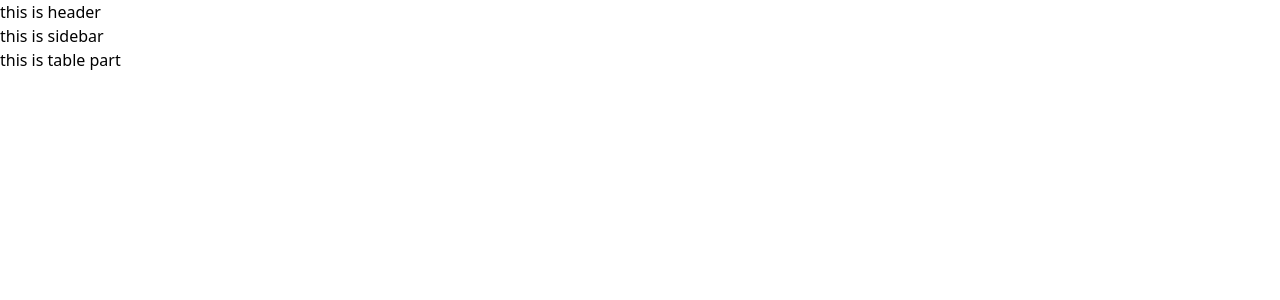
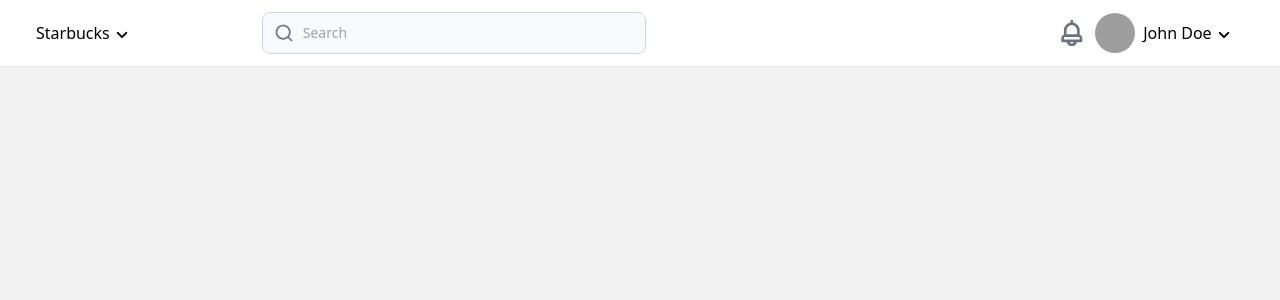
Before and after one commit to asifulhaque087/inventory-page, a React (Create React App) app: page / in a window 1280 px wide. Shown: the top 300 px of the page. Built offline with nearby package versions, Linux system fonts and the light colour scheme; grey boxes are pictures that could not be loaded.

Commit message:
add header

```diff
--- a/src/App.js
+++ b/src/App.js
@@ -5,7 +5,7 @@ import Inventory from "./pages/Inventory";
 
 function App() {
   return (
-    <div className="App">
+    <div className="">
       <Inventory />
     </div>
   );
--- a/src/index.css
+++ b/src/index.css
@@ -1,6 +1,10 @@
 @tailwind base;
 @tailwind components;
 @tailwind utilities;
+
+body {
+  background-color: #f2f2f3;
+}
 
 /* body {
   margin: 0;
--- a/src/pages/Inventory.jsx
+++ b/src/pages/Inventory.jsx
@@ -1,24 +1,68 @@
 import React from "react";
-import UilGithub from "@iconscout/react-unicons/icons/uil-github";
+import UilAngleDown from "@iconscout/react-unicons/icons/uil-angle-down";
+import UilSearch from "@iconscout/react-unicons/icons/uil-search";
+import UilBell from "@iconscout/react-unicons/icons/uil-bell";
 
 const Inventory = () => {
   return (
     <>
-    <header>
-        this is header
-    </header>
-    <main>
+      <header className="bg-white px-9 py-3 flex items-center border-b">
+        {/* left */}
+        <div>
+          <button className="flex items-center">
+            <span>Starbucks</span>
+            <span className="pt-1">
+              <UilAngleDown />
+            </span>
+          </button>
+        </div>
+        {/* center */}
+        <div className="ml-32 hidden sm:block basis-96">
+          <form className="flex items-center">
+            <label htmlFor="simple-search" className="sr-only">
+              Search
+            </label>
+            <div className="relative w-full">
+              <div className="flex absolute inset-y-0 left-0 items-center pl-3 pointer-events-none">
+                <UilSearch className="w-5 h-5 text-gray-500 dark:text-gray-400" />
+              </div>
+              <input
+                type="text"
+                id="simple-search"
+                className="bg-gray-50 border border-gray-300 text-gray-900 text-sm rounded-lg w-full pl-10 p-2.5"
+                placeholder="Search"
+                required
+              />
+            </div>
+          </form>
+        </div>
+        {/* right */}
+        <div className="ml-auto flex items-center gap-2">
+          {/* bell */}
+          <UilBell className="w-10 h-10 text-gray-500 dark:text-gray-400" />
+          {/* avatar */}
+          <div className="w-full flex items-center gap-2">
+            <img
+              src="https://www.w3schools.com/howto/img_avatar.png"
+              alt="avatar"
+              className="h-10 w-10 rounded-full"
+            />
+            <button className="flex items-center whitespace-nowrap">
+              <span>John Doe</span>
+              <span className="pt-1">
+                <UilAngleDown />
+              </span>
+            </button>
+          </div>
+        </div>
+      </header>
+      {/* <main>
         <aside>
             this is sidebar
-
         </aside>
 
-        <article>
-            this is table part
-
-        </article>
-
-    </main>
+        <article>this is table part</article>
+      </main> */}
     </>
   );
 };
```
